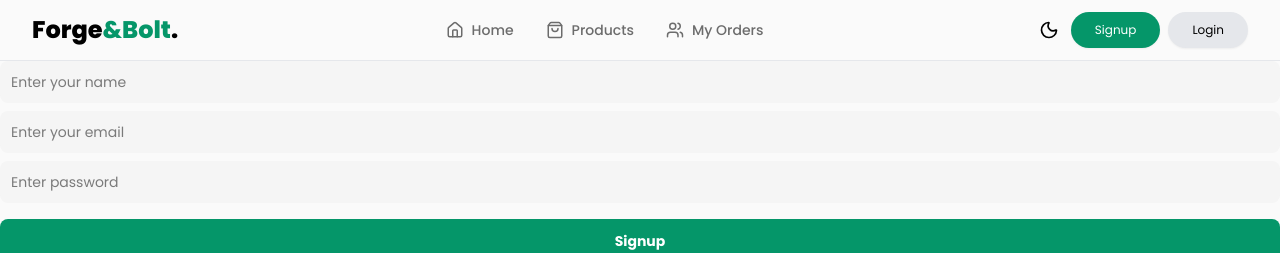
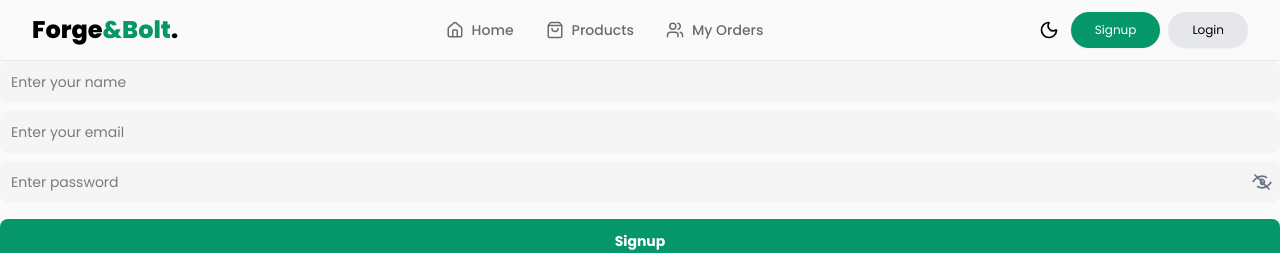
Before and after one commit to vicdevmanx/forgeBolt, a React (Vite) app: page /register in a window 1280 px wide. Shown: the top 253 px of the page. Built offline with nearby package versions, Linux system fonts and the light colour scheme; no server answers.

Commit message:
feat: add password visibility toggle in Register component

```diff
--- a/src/App.jsx
+++ b/src/App.jsx
@@ -20,6 +20,7 @@ const LoginModalWrapper = () => {
   const close = useAuthStore((s) => s.closeLoginModal);
   const disableAll = useAuthStore(s => s.disableAll)
   const setDisableAll = useAuthStore(s => s.setDisableAll)
+  const openSignupModal = useAuthStore(s => s.openSignupModal)
   useEffect(() => {
     const disableAll = useAuthStore.getState().disableAll
     setDisableAll(disableAll)
--- a/src/pages/Register.jsx
+++ b/src/pages/Register.jsx
@@ -61,6 +61,8 @@ export default function Register() {
     imageInputRef,
     triggerImageInput,
   } = useFormValidation(initialValues, validate, handleFormSubmit);
+  const [showPassword, setShowPassword] = useState(false);
+
   return (
     <form onSubmit={handleSubmit} className="font-[poppins] flex flex-col gap-2">
       <input type="text" placeholder='Enter your name'
@@ -77,12 +79,37 @@ export default function Register() {
         disabled={loading}
         onChange={handleChange} />
       {errors.email && <p className="text-red-500">{errors.email}</p>}
-      <input type="password" placeholder='Enter password'
-        name='password'
-        value={form.password}
-        className=" disabled:opacity-50 disabled:cursor-not-allowed w-full border p-2 rounded-lg border-3 transition outline-0 text-sm bg-[var(--bg-secondary)] border-transparent focus:border-[var(--color-primary)]"
-        onChange={handleChange}
-        disabled={loading} />
+      <div className="relative">
+        <input
+          type={showPassword ? "text" : "password"}
+          placeholder='Enter password'
+          name='password'
+          value={form.password}
+          className="disabled:opacity-50 disabled:cursor-not-allowed w-full border p-2 rounded-lg border-3 transition outline-0 text-sm bg-[var(--bg-secondary)] border-transparent focus:border-[var(--color-primary)] pr-10"
+          onChange={handleChange}
+          disabled={loading}
+        />
+        <button
+          type="button"
+          tabIndex={-1}
+          className="absolute right-2 top-1/2 -translate-y-1/2 text-gray-500"
+          onClick={() => setShowPassword((prev) => !prev)}
+        >
+          {showPassword ? (
+            // Eye open SVG
+            <svg xmlns="http://www.w3.org/2000/svg" width="20" height="20" fill="none" viewBox="0 0 24 24">
+              <path stroke="currentColor" strokeWidth="2" d="M1 12s4-7 11-7 11 7 11 7-4 7-11 7S1 12 1 12Z"/>
+              <circle cx="12" cy="12" r="3" stroke="currentColor" strokeWidth="2"/>
+            </svg>
+          ) : (
+            // Eye closed SVG
+            <svg xmlns="http://www.w3.org/2000/svg" width="20" height="20" fill="none" viewBox="0 0 24 24">
+              <path stroke="currentColor" strokeWidth="2" d="M3 3l18 18M10.7 10.7A3 3 0 0 0 12 15a3 3 0 0 0 2.12-.88M9.88 9.88A3 3 0 0 1 15 12c0 .53-.14 1.03-.38 1.46M21 21L3 3"/>
+              <path stroke="currentColor" strokeWidth="2" d="M1 12s4-7 11-7c2.21 0 4.21.72 5.93 1.93M23 12s-4 7-11 7c-2.21 0-4.21-.72-5.93-1.93"/>
+            </svg>
+          )}
+        </button>
+      </div>
       {errors.password && <p className="text-red-500">{errors.password}</p>}
       <button type="submit" disabled={Object.values(errors).some(Boolean) || loading} className="cursor-pointer py-3 bg-[var(--color-primary)] w-full rounded-lg p-3 mt-2 text-sm font-[poppins-semibold] flex justify-center items-center gap-2 disabled:opacity-50 disabled:cursor-not-allowed text-white" >
         {loading ?
```
